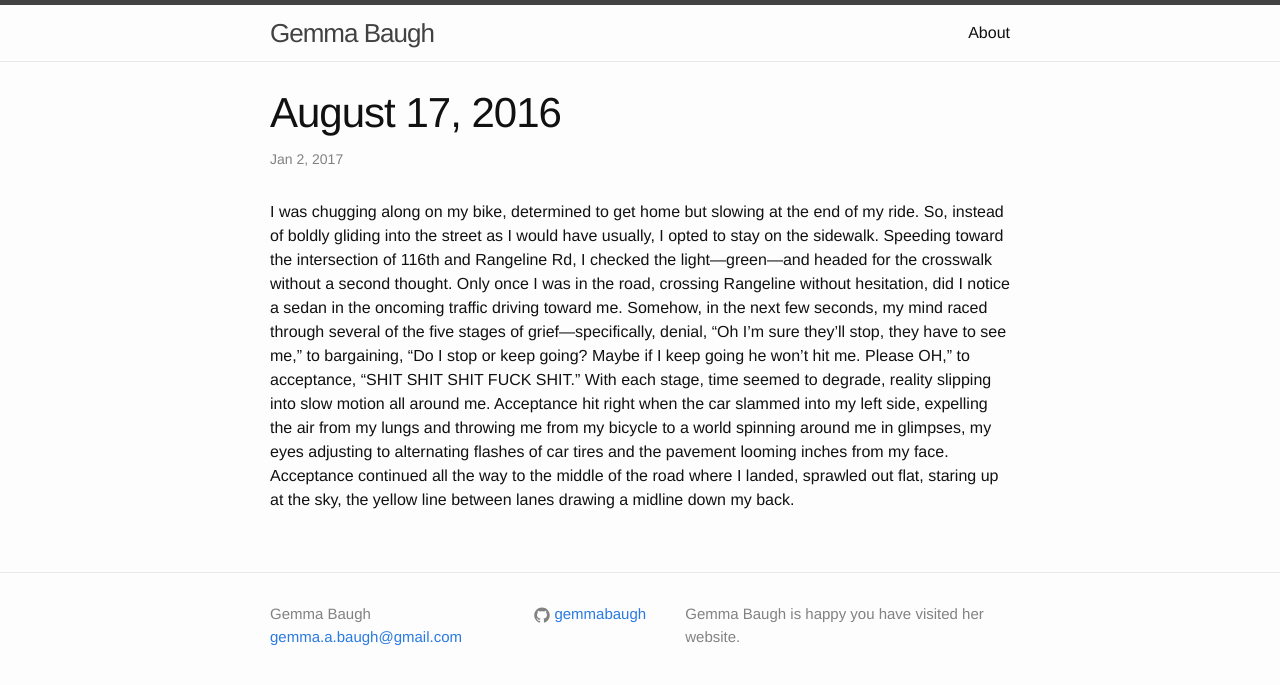
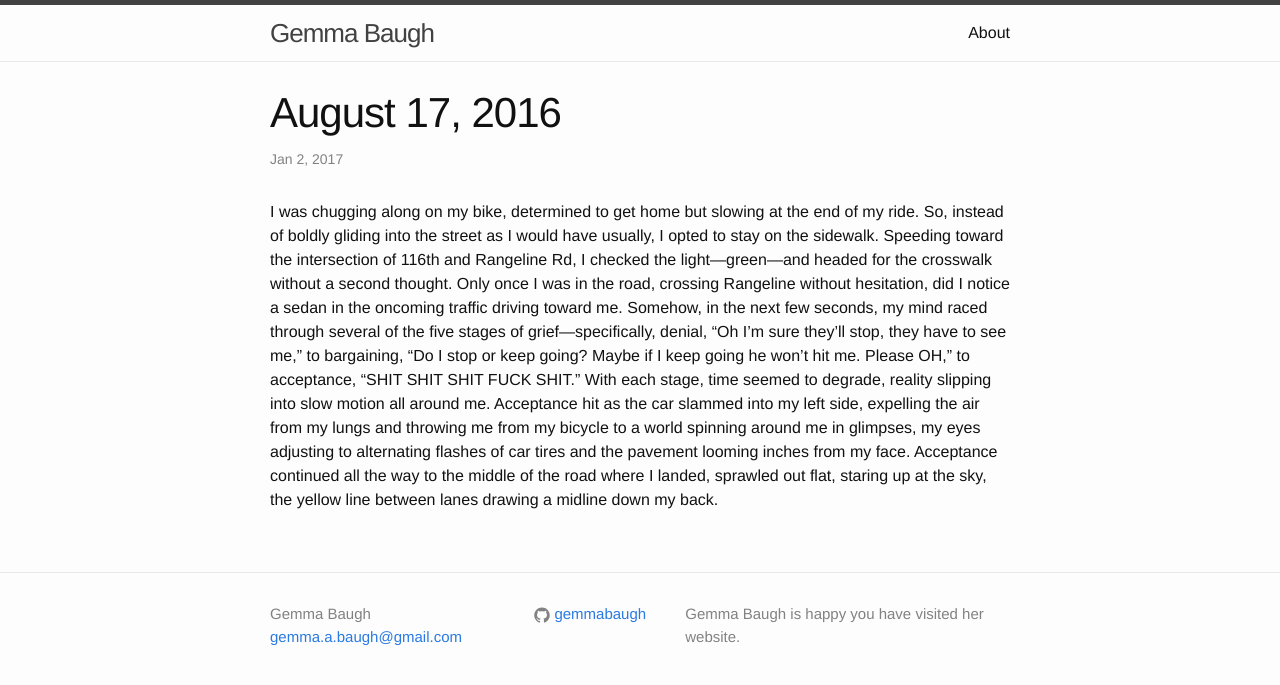
Before and after one commit to gemmabaugh/gemmabaugh.github.io, a Jekyll site: the page built from _posts/2017-01-02-August-17-2016.markdown, in a window 1280 px wide. Shown: the top 685 px of the page. Built offline with Jekyll 4.4.1, drawn with Linux system fonts in a browser that asks for light colours.

Commit message:
changed one little thing

```diff
--- a/_posts/2017-01-02-August-17-2016.markdown
+++ b/_posts/2017-01-02-August-17-2016.markdown
@@ -5,4 +5,4 @@ date:   2017-01-02 9:36:11
 categories: writing
 ---
 
-I was chugging along on my bike, determined to get home but slowing at the end of my ride. So, instead of boldly gliding into the street as I would have usually, I opted to stay on the sidewalk. Speeding toward the intersection of 116th and Rangeline Rd, I checked the light---green---and headed for the crosswalk without a second thought. Only once I was in the road, crossing Rangeline without hesitation, did I notice a sedan in the oncoming traffic driving toward me. Somehow, in the next few seconds, my mind raced through several of the five stages of grief---specifically, denial, "Oh I'm sure they'll stop, they have to see me," to bargaining, "Do I stop or keep going? Maybe if I keep going he won't hit me. Please OH," to acceptance, "SHIT SHIT SHIT FUCK SHIT." With each stage, time seemed to degrade, reality slipping into slow motion all around me. Acceptance hit right when the car slammed into my left side, expelling the air from my lungs and throwing me from my bicycle to a world spinning around me in glimpses, my eyes adjusting to alternating flashes of car tires and the pavement looming inches from my face. Acceptance continued all the way to the middle of the road where I landed, sprawled out flat, staring up at the sky, the yellow line between lanes drawing a midline down my back.
+I was chugging along on my bike, determined to get home but slowing at the end of my ride. So, instead of boldly gliding into the street as I would have usually, I opted to stay on the sidewalk. Speeding toward the intersection of 116th and Rangeline Rd, I checked the light---green---and headed for the crosswalk without a second thought. Only once I was in the road, crossing Rangeline without hesitation, did I notice a sedan in the oncoming traffic driving toward me. Somehow, in the next few seconds, my mind raced through several of the five stages of grief---specifically, denial, "Oh I'm sure they'll stop, they have to see me," to bargaining, "Do I stop or keep going? Maybe if I keep going he won't hit me. Please OH," to acceptance, "SHIT SHIT SHIT FUCK SHIT." With each stage, time seemed to degrade, reality slipping into slow motion all around me. Acceptance hit as the car slammed into my left side, expelling the air from my lungs and throwing me from my bicycle to a world spinning around me in glimpses, my eyes adjusting to alternating flashes of car tires and the pavement looming inches from my face. Acceptance continued all the way to the middle of the road where I landed, sprawled out flat, staring up at the sky, the yellow line between lanes drawing a midline down my back.
```
